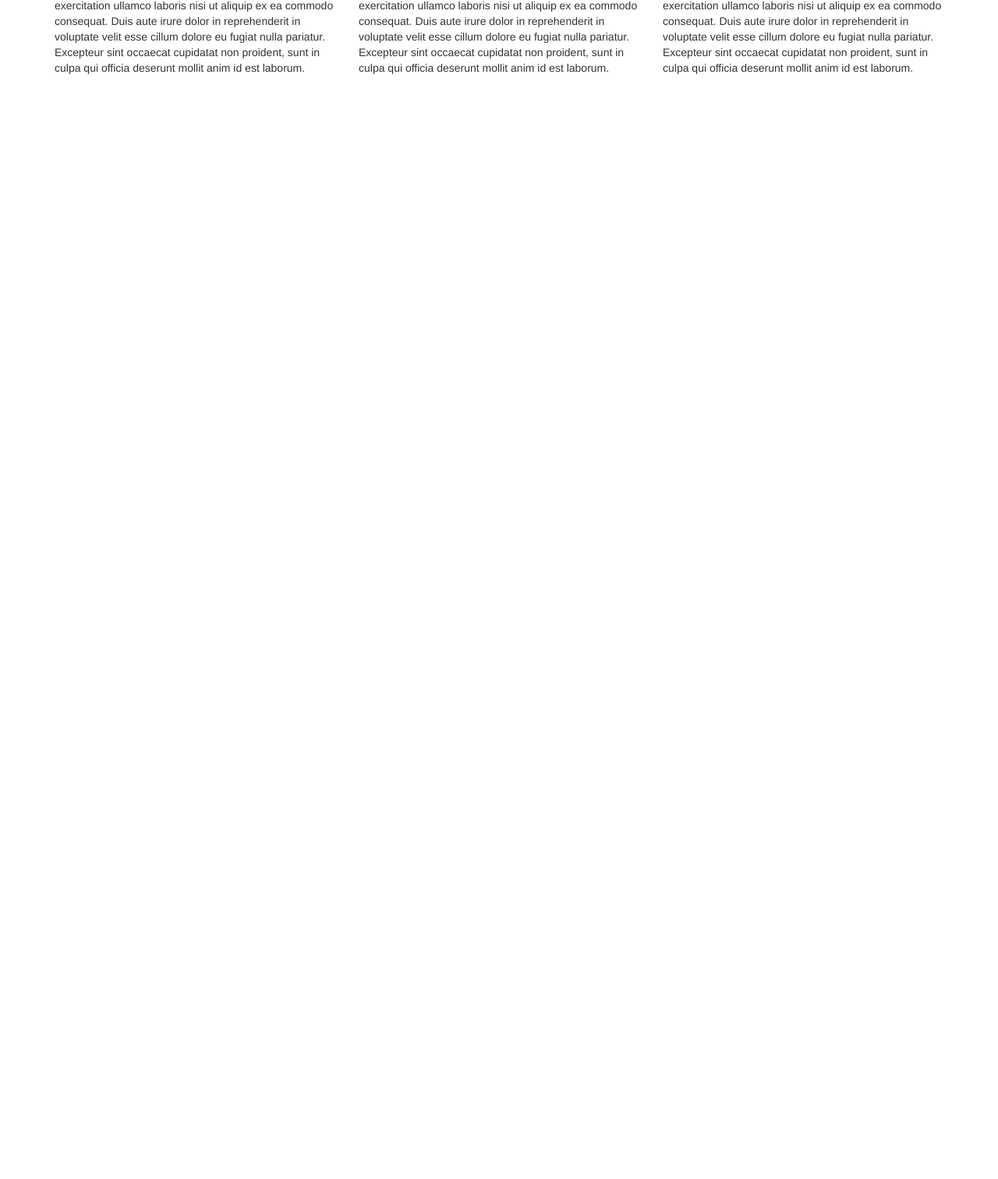
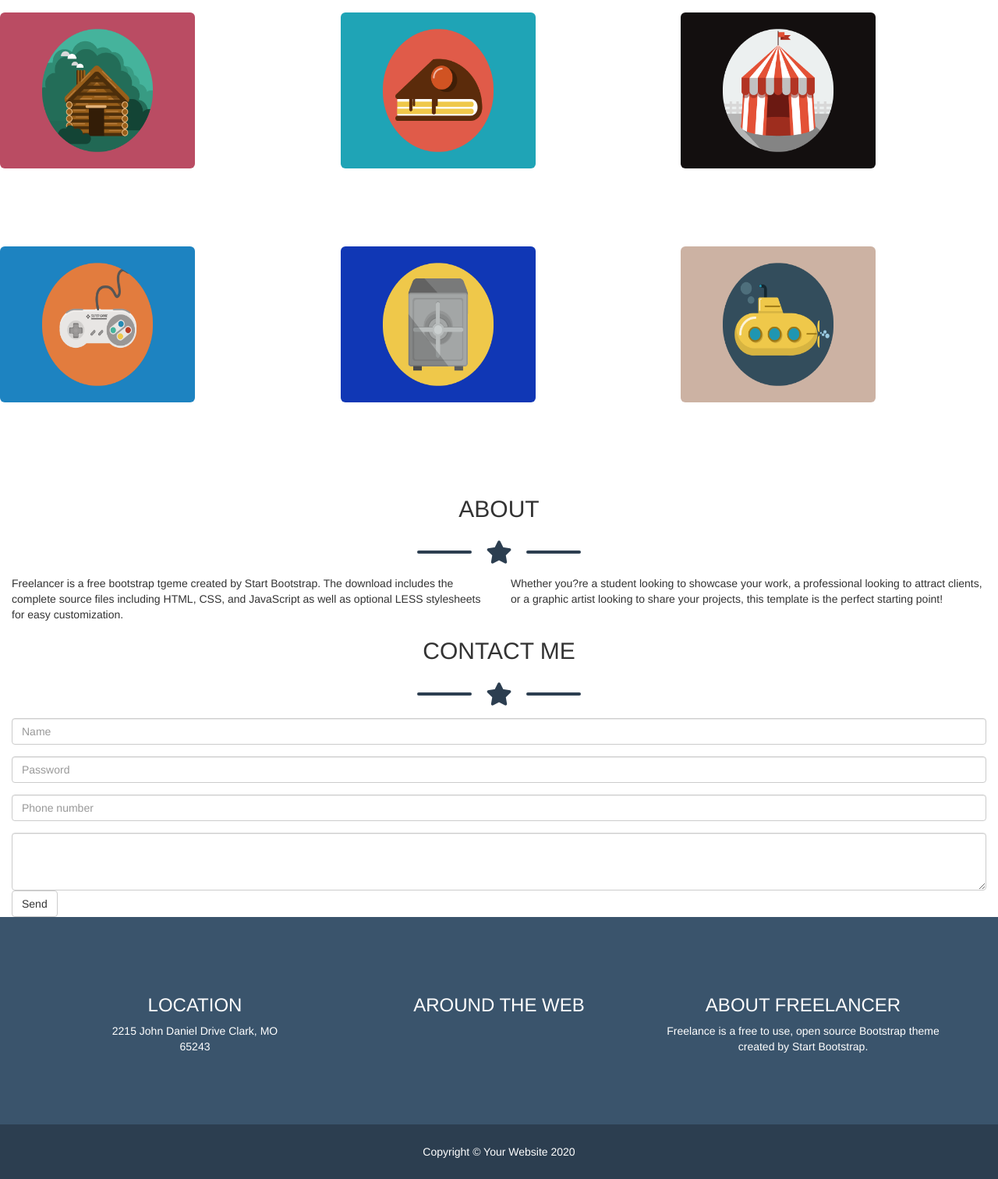
Before and after one commit to FedeStrife6/html-css-bootstrap-freelancer, a plain HTML site: page index.html in a window 1280 px wide. Shown: the part 724-2236 px from the top of the page at 78% size. Before the commit the page ends 821 px from the top, so only its background shows below. Drawn offline with nearby package versions, Linux system fonts and the light colour scheme.

Commit message:
Ver 1.01
C'è ancora molto da fare..

```diff
--- a/css/style.css
+++ b/css/style.css
@@ -1,11 +1,7 @@
-.primary_nav {
-  background-color: #2D3E50;
-  color: white;
-}
+ /* RULES */
 
-h1 {
+h1, h1, h3, h4, h5, h6 {
   text-transform: uppercase;
-  text-align: center;
 }
 
 h2 {
@@ -23,13 +19,40 @@ ul li a {
 }
 
 ul {
-
-}
-img {
+  margin:0;
 }
 
+.divider {
+  width: max-content;
+  margin: 0 auto;
+}
 
+.divider i {
+  margin: 15px;
+  font-size: 2.1em;
+  color: #2c3e50;
+}
 
+.divider::before,
+.divider::after {
+  content: "";
+  display: inline-block;
+  width: 70px;
+  height: 4px;
+  background-color: #2c3e50;
+  position: relative;
+  top: -9px;
+  border-radius: 4px;
+}
+
+.wrapper_70 {
+  width: 75%;
+  margin: 0 auto;
+}
+.primary_nav {
+background-color: #2D3E50;
+color: white;
+}
 
 /* Begin Sections */
 .ms-section {
@@ -44,9 +67,10 @@ img {
 .ms_intro img {
   width: 200px;
   height: 200px;
-  text-align: right;
+  margin-left: 475px;
 }
-.ms_section.ms_primary {
+
+.ms_primary {
   background-color: #1abc9b;
   color: white;
 }
@@ -55,6 +79,7 @@ img {
   background-color: white;
   color: black;
 }
+
 .ms_secondary .ms_star {
   color: #2D3E50;
   text-align: center;
@@ -64,12 +89,55 @@ img {
   text-align: center;
 }
 
-.ms_section_jumbo {
-  padding: 30px 0;
-}
-
 .ms_teaser {
   color: white;
 }
 
+ /* Jumbo */
+.ms_section_jumbo {
+  padding: 30px 0;
+}
+/* End Jumbo */
+
+/* Section Portfolio */
+.ms_portfolio_item {
+  height: 300px;
+  width: 300px;
+}
+
+.ms_portfolio_item img{
+  height: 200px;
+  width: 250px;
+  border-radius: 6px ;
+}
+
 /* End Sections*/
+
+/* Begin Footer */
+footer .footer-section {
+  padding: 40px 0;
+}
+footer .company_info {
+  background-color: #3a546c;
+  color: white;
+  padding: 80px 0;
+}
+
+footer .company_credits {
+  background-color: #2c3e50;
+  color: white;
+}
+
+.company_credits p {
+  margin-bottom: 0;
+  padding: 25px;
+}
+/* End Footer */
+
+/* Media Query */
+@media screen and (max-width: 768px) {
+
+  .logo {
+    font-size: 15px;
+  }
+}
--- a/index.html
+++ b/index.html
@@ -44,11 +44,13 @@
         <section class="ms_section_jumbo ms_primary">
           <div class="ms_jumbo"> <!-- ms= my style-->
             <div class="container">
-              <div class="ms_intro ">
+              <div class="ms_intro">
                 <img src="img/avataaars.svg">
                 <div class="ms_teaser text-center">
                   <h1>Start Bootstrap</h1>
-                  <div class="ms_star"><i class="fas fa-star"></i></div>
+                  <div class="ms_divider ms_section-star divider">
+                    <i class="fas fa-star"></i>
+                  </div>
                   <h2>graphic artist - web designer - illustrator<h2>
                 </div>
               </div>
@@ -62,42 +64,167 @@
           <div class="container">
             <div class="ms_intro">
               <h1>Portfolio</h1>
+              <div class="ms_divider ms_section-star divider">
               <div class="ms_star"><i class="fas fa-star"></i></div>
+            </div>
             <hr> <!-- ???-->
             </div>
           </div>
-        </section>
     <!-- End Portfolio -->
-      </main>
 
-        <!-- Begin About -->
-        <!-- End About -->
-
-      <footer>
-    <!-- begin Company Info -->
-        <div class="company_info">
-          <div class="container">
+    <!-- Begin griglia img -->
           <div class="row">
-              <div class="col-xs-12 col-md-4">
-                Lorem ipsum dolor sit amet, consectetur adipisicing elit, sed do eiusmod tempor incididunt ut labore et dolore magna aliqua. Ut enim ad minim veniam, quis nostrud exercitation ullamco laboris nisi ut aliquip ex ea commodo consequat. Duis aute irure dolor in reprehenderit in voluptate velit esse cillum dolore eu fugiat nulla pariatur. Excepteur sint occaecat cupidatat non proident, sunt in culpa qui officia deserunt mollit anim id est laborum.
+            <div class="col-xs-12 col-md-6 col-lg-4">
+              <div class="ms_portfolio_item">
+              <img src="img/cabin.png"></div>
             </div>
 
-              <div class="col-xs-12 col-md-4">
-                Lorem ipsum dolor sit amet, consectetur adipisicing elit, sed do eiusmod tempor incididunt ut labore et dolore magna aliqua. Ut enim ad minim veniam, quis nostrud exercitation ullamco laboris nisi ut aliquip ex ea commodo consequat. Duis aute irure dolor in reprehenderit in voluptate velit esse cillum dolore eu fugiat nulla pariatur. Excepteur sint occaecat cupidatat non proident, sunt in culpa qui officia deserunt mollit anim id est laborum.
+            <div class="col-xs-12 col-md-6 col-lg-4">
+              <div class="ms_portfolio_item">
+              <img src="img/cake.png"></div>
             </div>
 
-              <div class="col-xs-12 col-md-4">
-                Lorem ipsum dolor sit amet, consectetur adipisicing elit, sed do eiusmod tempor incididunt ut labore et dolore magna aliqua. Ut enim ad minim veniam, quis nostrud exercitation ullamco laboris nisi ut aliquip ex ea commodo consequat. Duis aute irure dolor in reprehenderit in voluptate velit esse cillum dolore eu fugiat nulla pariatur. Excepteur sint occaecat cupidatat non proident, sunt in culpa qui officia deserunt mollit anim id est laborum.
+            <div class="col-xs-12 col-md-6 col-lg-4">
+              <div class="ms_portfolio_item">
+              <img src="img/circus.png"></div>
+            </div>
+
+            <div class="col-xs-12 col-md-6 col-lg-4">
+              <div class="ms_portfolio_item">
+              <img src="img/game.png"></div>
+            </div>
+            <div class="col-xs-12 col-md-6 col-lg-4">
+              <div class="ms_portfolio_item">
+              <img src="img/safe.png"></div>
+            </div>
+            <div class="col-xs-12 col-md-6 col-lg-4">
+              <div class="ms_portfolio_item">
+              <img src="img/submarine.png"></div>
+            </div>
+          </div>
+    <!-- End griglia img -->
+        </section>
+
+    <!-- Begin About-->
+    <section id="about" class="ms_about ms_section-primary">
+        <div class="ms_wrapper-60">
+          <div class="text-center">
+            <h2>About</h2>
+            <div class="ms_divider divider">
+              <i class="fas fa-star"></i>
+              </div>
+          </div>
+          <div class="container-fluid">
+            <div class="row">
+              <div class="col-xs-12 col-md-6">
+                <div class="ms_about_text">
+                  Freelancer is a free bootstrap tgeme created by Start Bootstrap.
+                  The download includes the complete source files including HTML,
+                  CSS, and JavaScript as well as optional LESS stylesheets for
+                  easy customization.
+                </div>
+               </div>
+
+              <div class="col-xs-12 col-md-6">
+                <div class="ms_about_text">
+                  Whether you?re a student looking to showcase your work, a
+                  professional looking to attract clients, or a graphic artist
+                  looking to share your projects, this template is the perfect
+                  starting point!
+                </div>
               </div>
             </div>
           </div>
         </div>
 
+      </section>
 
+      <!-- End griglia img -->
+
+      <!-- Begin About -->
+      <!-- End About -->
+
+      <!-- Begin Contact -->
+    <section id="contact" class="ms_contact ms_section-secondary">
+      <div class="ms_wrapper-60">
+        <div class="container-fluid">
+          <div class="text-center">
+            <h2>Contact Me</h2>
+            <div class="ms_divider ms_section-star divider">
+              <i class="fas fa-star"></i>
+            </div>
+          </div>
+
+      <!-- Begin Form -->
+        <div class="row">
+          <div class="col-xs-12">
+            <div class="ms_contact-form">
+              <form>
+              <div class="form-group">
+                <label for="" class="sr-only">Name</label>
+                <input type="email" class="form-control" placeholder="Name">
+              </div>
+              <div class="form-group">
+                <label for="" class="sr-only">Email address</label>
+                <input type="password" class="form-control" placeholder="Password">
+              </div>
+              <div class="form-group">
+                <label for="" class="sr-only">Phone number</label>
+                <input type="password" class="form-control" placeholder="Phone number">
+              </div>
+                <textarea class="form-control" rows="3"></textarea>
+                <button type="send" class="btn btn-default">Send</button>
+              </form>
+            </div>
+      <!-- End Form -->
+          </div>
+        </div>
+        </div>
+      </div>
+    </section>
+
+    </main>
+
+    <footer>
     <!-- Begin Company Info -->
-          <div class="comapany_credits"></div>
+          <div class="company_credits"></div>
+          <footer class="text-center">
+                <!-- Company Info -->
+                <div class="company_info">
+                  <div class="container">
+                    <div class="row">
 
+                      <div class="col-xs-12 col-md-4">
+                        <h3 class="text-uppercase">LOCATION</h3>
+                        <p>2215 John Daniel Drive Clark, MO <br>65243</p>
+                      </div>
+
+                      <div class="col-xs-12 col-md-4">
+                        <h3>AROUND THE WEB</h3>
+                        <div class="social">
+
+                        </div>
+                      </div>
+
+                      <div class="col-xs-12 col-md-4">
+                        <h3>ABOUT FREELANCER</h3>
+                        <p>Freelance is a free to use, open source Bootstrap theme created by Start Bootstrap.</p>
+                      </div>
+
+                    </div>
+                  </div>
+                </div>
+                <!-- Fine Company Info -->
+
+                <!-- Company Credits -->
+                <div class="company_credits">
+                  <div class="container">
+                    <p>Copyright © Your Website 2020</p>
+                  </div>
+
+                </div>
+      <!-- Fine Company Credits -->
     </footer>
-
+      <!-- End Footer -->
   </body>
 </html>
```
Lines whose indentation alone changed are shown as unchanged.
